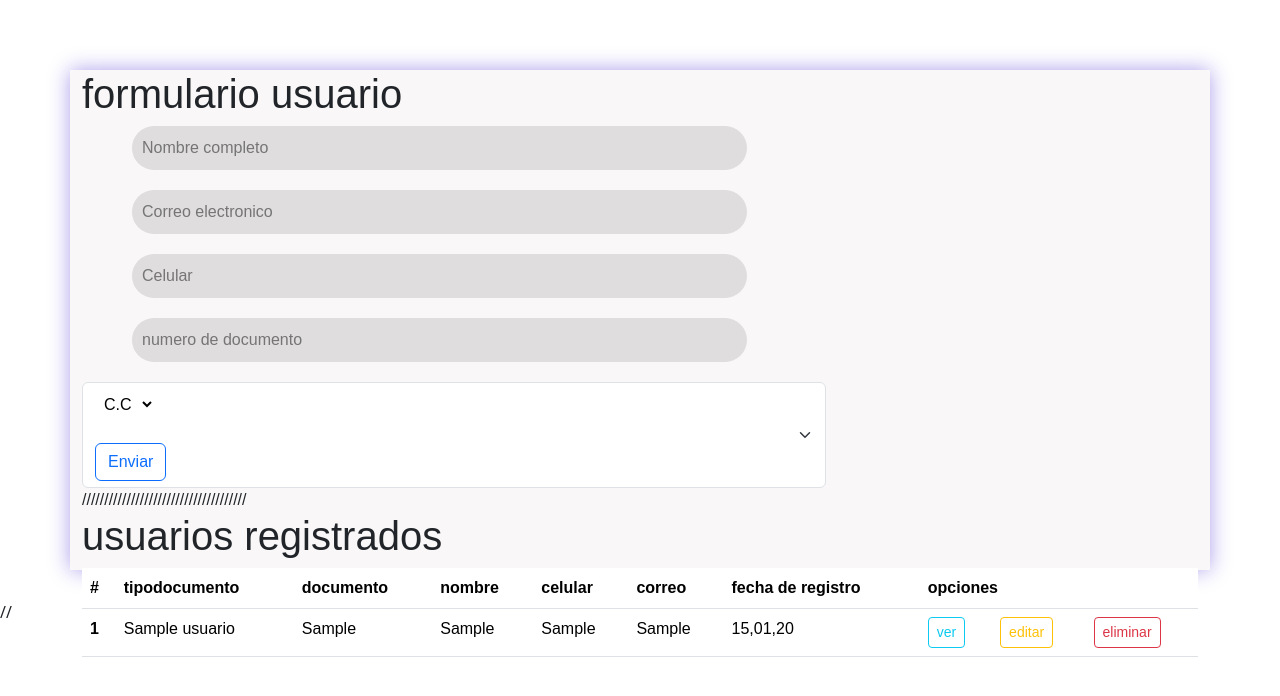
After one commit to DayronG27/Diazcard, a PHP site: page /views/usuarios/index.php in a window 1280 px wide. The commit adds this page. Shown: the top 696 px of the page. Run offline with PHP 8.4, Linux system fonts and the light colour scheme; tables that the repository leaves empty or names only in its code hold one stand-in row (values such as "Sample post").

Commit message:
conexion a base de datos
conexion a base de datos

```diff
--- /dev/null
+++ b/config/conexion.php
@@ -0,0 +1,12 @@
+<?php
+
+                     // (E) conexion local con mi servidor y  base de datos
+$server   ="localhost";
+$user     ="root";
+$password ="";
+$database ="Diazcard";
+
+
+$conn = mysqli_connect($server,$user,$password,$database);   // (T)conexion local con mi servidor y base de datos
+
+?>
--- a/css/catalogo.css
+++ b/css/catalogo.css
@@ -5,7 +5,6 @@
      }
 
 
-
 .card-img-top {
     width: 200px;
     height: 200px;
--- a/css/usuarios.css
+++ b/css/usuarios.css
@@ -1,4 +1,4 @@
-@import url('https://fonts.googleapis.com/css2?family=Poppins:ital,wght@1,200&display=swap');
+
 
 *{
     margin:0 ;
@@ -11,59 +11,94 @@ body {
     background-color: #e7e7ea;
 }
 
+
+.select {
+
+    margin-left: -30px;
+    left: 0px;
+    top: 35px;
+    border:1px solid #d9d9d9;
+    height:30px;
+    overflow: visible;
+    width: 60px;
+    position:relative;
+ }
+ select {
+    background: transparent;
+    border: none;
+
+    height: 30px;
+    padding: 5px;
+    width: 60px;
+ }
+
+
+ .caja::after{
+     content:"\025be";
+     display:table-cell;
+     padding-top:7px;
+     text-align:center;
+     width:30px;
+     height:30px;
+     background-color:#d9d9d9;
+     position:absolute;
+     top:0;
+     right:0px;
+     pointer-events: none;
+ }
+
+
+ .formulario {
+    padding: 50px
+ }
+
+
+
+
+
+
+
+
+
+
+
+
+
+
+
+
+
 .container {
     display: flex;
     background-color: #f9f7f7;
-    height: 600px;
-    width: 900px;
+    height: 500px;
+    width: 400px;
     box-shadow: 0 0 20px rgba(47, 12, 204, 0.4);
     margin: auto;
-    margin-top: 80px;
+   margin-top: 70px;
+   margin-bottom: 30px;
+   }
+
+
+
+
+.box {
+  margin-left: 50px;
+    border: 0;
+    background-color: #dfdddd;
+    padding: 10px;
     border-radius: 25px;
-    margin-bottom: 100px;
+    margin-bottom: 20px;
+    outline-color: #0d0dd1;
+    box-sizing: content-box;
+    width: 80%;
 
-}
-
-.form {
-    padding: 30px 80px;
-    width: 50%;
-    display: flex;
-    flex-direction: column;
 
 
 }
 
-.form h2 {
-font-size: 40px;
-color: rgb(13, 13, 13);
-font-weight: 500px;
-margin-bottom: 25px;
-}
+.submit {
 
-.form p {
-    font-size: 16px;
-    color: #969AEA;
-    margin-bottom: 25px;
-}
-
-.label {
-    font-size: 15px;
-    color: #969AEA;
-    margin-bottom: 15px;
-}
-
-.box {
-    border: 0;
-    background-color: #dfdddd;
-    padding: 15px;
-    border-radius: 25px;
-    margin-bottom: 25px;
-    outline: none;
-    box-sizing: content-box;
-    width: 110%;
-}
-
-.submit {
     background-color: #0d0dd1;
     border: 0;
     padding: 15px;
@@ -72,11 +107,12 @@ margin-bottom: 25px;
     border-radius: 25px;
     width: 250px;
     margin-top: 40px;
+    margin-left: 50px;
     box-shadow: 0 0 20px rgba(201,199,253,0.5);
     background-image: none;
 }
 .info {
-    padding: 50px;
+    padding: 30px;
     margin-left: 100px;
 
 }
@@ -114,6 +150,12 @@ color: #969AEA;
 }
 
 .social img {
+    height: 40px;
     width: 50px;
     margin-right: 30px;
+    margin-top: -80px;
 }
+
+h2 {
+    font-size: medium;
+}
--- /dev/null
+++ b/views/usuarios/index.php
@@ -0,0 +1,148 @@
+<!DOCTYPE html>
+<html lang="es">
+<head>
+    <meta charset="UTF-8">
+    <meta name="viewport" content="width=device-width, initial-scale=1.0">
+    <title>Registro personas</title>
+    <link rel="stylesheet" href="../../css/usuarios.css">
+    <link href="https://cdn.jsdelivr.net/npm/bootstrap@5.3.1/dist/css/bootstrap.min.css" rel="stylesheet" integrity="sha384-4bw+/aepP/YC94hEpVNVgiZdgIC5+VKNBQNGCHeKRQN+PtmoHDEXuppvnDJzQIu9" crossorigin="anonymous">
+
+   </head>
+   <body>
+       <?php
+         require_once('procesartablausuarios.php');
+        ?>
+
+<div class="container">
+
+   <div class="row-1">
+      <div class="col-8">
+         <h1>formulario usuario</h1>
+         <form  action="procesarformulario.php" method="POST">     <!-- anclaje a archivo procesarformulario.php -->
+
+           <input  type="text" name="nombre" id="nombre" placeholder="Nombre completo" class="box">
+
+
+
+           <input  type="email" name="correo" id="correo" placeholder="Correo electronico" class="box">
+
+
+           <input type="tel"name="celular" id="celular" placeholder="Celular" class="box">
+
+           <input type="numb" name="documento" id="documento" placeholder="numero de documento" class="box" >
+
+              <div  class="form-select"  >
+               <select name="tipodocumento" id="tipodocumento">
+
+                  <option  value="1">C.C</option>
+                  <option value="2">T.I</option>
+                  <option value="3">C.E</option>
+
+               </select>
+             <br><br>
+               <input  class="btn btn-outline-primary" type="submit" value="Enviar" class="submit">
+            </form>
+         </div>
+       </div>
+
+  /////////////////////////////////////
+
+      <div class="col">
+         <h1>usuarios registrados</h1>
+
+         <table class="table teble-hover table_sm" >
+         <thead>
+              <tr>
+                  <th scape="col"> # </th>
+                  <th scape="col"> tipodocumento </th>
+                  <th scape="col"> documento </th>
+                  <th scape="col"> nombre </th>
+                  <th scape="col"> celular </th>
+                  <th scape="col"> correo </th>
+                  <th scape="col"> fecha de registro </th>
+                  <th scape="col" colspan="3"> opciones </th> <!--  3 columnas diferentes -->
+              </tr>
+              <!--  otro esta es una consulta  -->
+            </thead>
+            <tbody>
+                <?php
+               if (mysqli_num_rows($resultado) == 0) {
+              ?>
+           <tr>
+               <td>no hay informacion</td>
+           </tr>
+           <?php
+         }   else {
+            $numero_registro =1;
+            while ($usuarios= mysqli_fetch_assoc($resultado)) {
+               if ($usuarios['select'] = 1) {
+                  $tipodocumento ="C.C";
+                } else {
+               $select="T.I";
+                }
+
+
+
+             $date =date_create($usuarios['fecha_registro']);
+?>
+      <tr>
+            <th scope="row" ><?= $numero_registro?>  </th>
+             <td><?= $usuarios ['nombre'] ?> </td>  <!--abreviacion php   < ? ?> -->
+            <td><?= $usuarios ['correo'] ?> </td>
+            <td><?= $usuarios ['celular'] ?> </td>
+            <td><?= $usuarios ['documento'] ?> </td>
+            <td><?= $usuarios ['celular'] ?> </td>
+            <td><?= date_format ($date,'d,m,y') ?> </td>    <!--formatear la fecha dando dia me año-->
+            <td><a href="" class="btn btn-outline-info btn-sm">ver</a></td>
+            <td><a href="" class="btn btn-outline-warning btn-sm">editar</a></td>
+            <td><a href="" class="btn btn-outline-danger btn-sm">eliminar</a></td>
+       </tr>
+       <?php
+       $numero_registro ++;
+        }
+         }
+       ?>
+</tbody>
+</table>
+    </div>
+</div>
+</div>
+<script src="https://cdn.jsdelivr.net/npm/bootstrap@5.3.1/dist/css/bootstrap.min.css" rel="stylesheet" integrity="sha384-4bw+/aepP/YC94hEpVNVgiZdgIC5+VKNBQNGCHeKRQN+PtmoHDEXuppvnDJzQIu9" crossorigin="anonymous"></script>
+
+
+</body>
+//
+<!--<div class="info">
+
+          <img src="../../imgs/Persona.svg" class="img-1" alt="">
+            <div class="location">
+               <div class="icons">
+                  <img src="../../imgs/gps.svg" alt="">
+                  <p>Calle 5 # 2 - Tunja</p>
+               </div>
+
+                <div class="icons">
+                  <img src="../../imgs/number.svg" alt="">
+                  <p>3110221111</p>
+               </div>
+
+              <div class="icons">
+                  <img src="../../imgs/email.svg" alt="">
+                  <p>Diazcard@gmail.com</p>
+               </div>
+        </div>
+
+
+
+        <div class="social">
+
+             <img src="../../imgs/fa.svg" alt="">
+             <img src="../../imgs/whatsaap.svg" alt="">
+             <img src="../../imgs/ins.svg" alt="">
+        </div>
+     </div>
+ </div>
+</div>
+</div>
+</body>
+</html>
--- /dev/null
+++ b/views/usuarios/procesartablausuarios.php
@@ -0,0 +1,5 @@
+<?php
+require_once('../../config/conexion.php');
+$consulta = ("SELECT * FROM USUARIOS");
+$resultado = mysqli_query($conn,$consulta);   //todooo lo que llega a la tabla usuarios por medio de la conexion ($conn) en la tabla ($cosulta) sera almacenado en la variable result
+?>
```
Also changed, not shown: views/usuarios/index.html (deleted, +0 -62 lines), views/usuarios/procesarformulario.php (added, +18 -0 lines).
